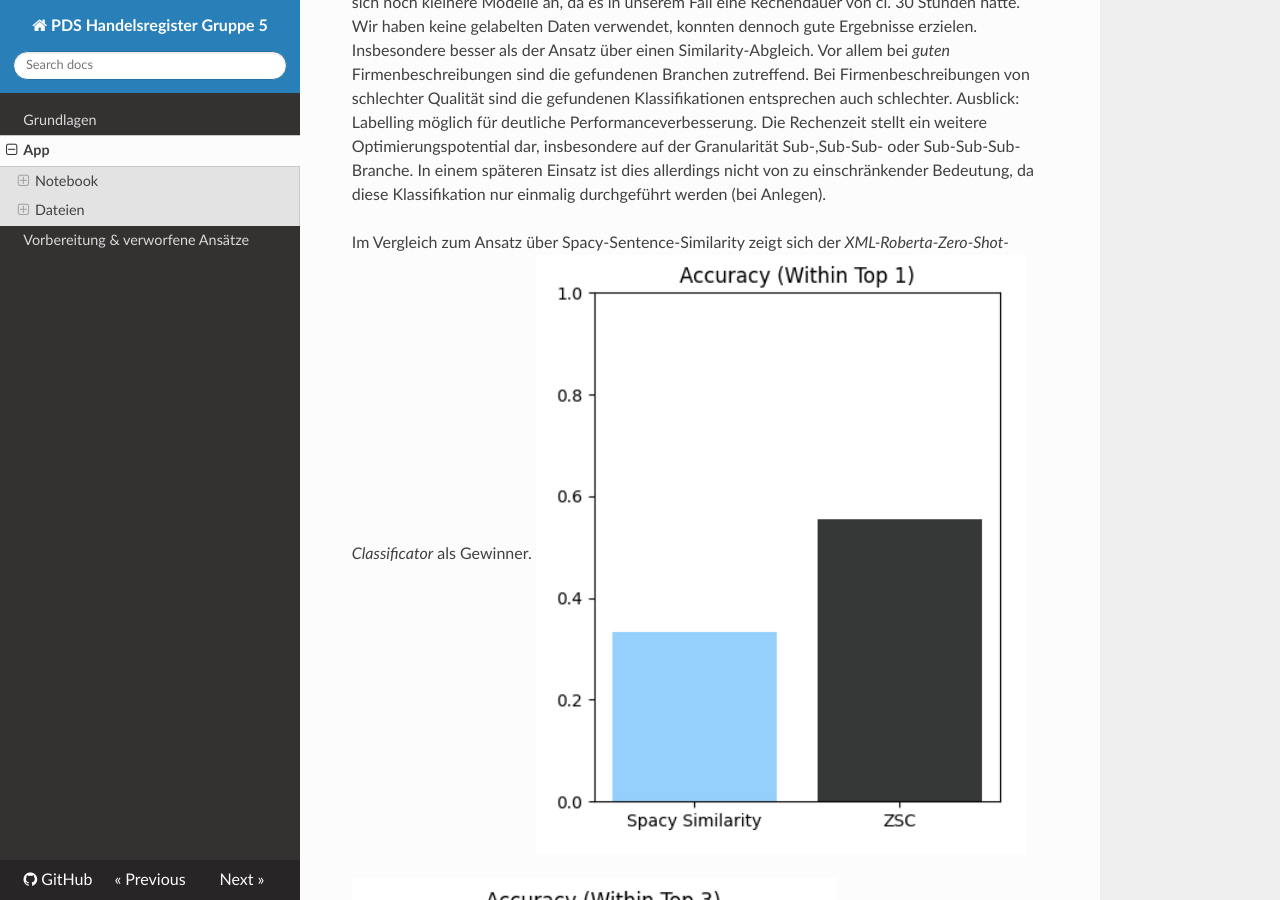
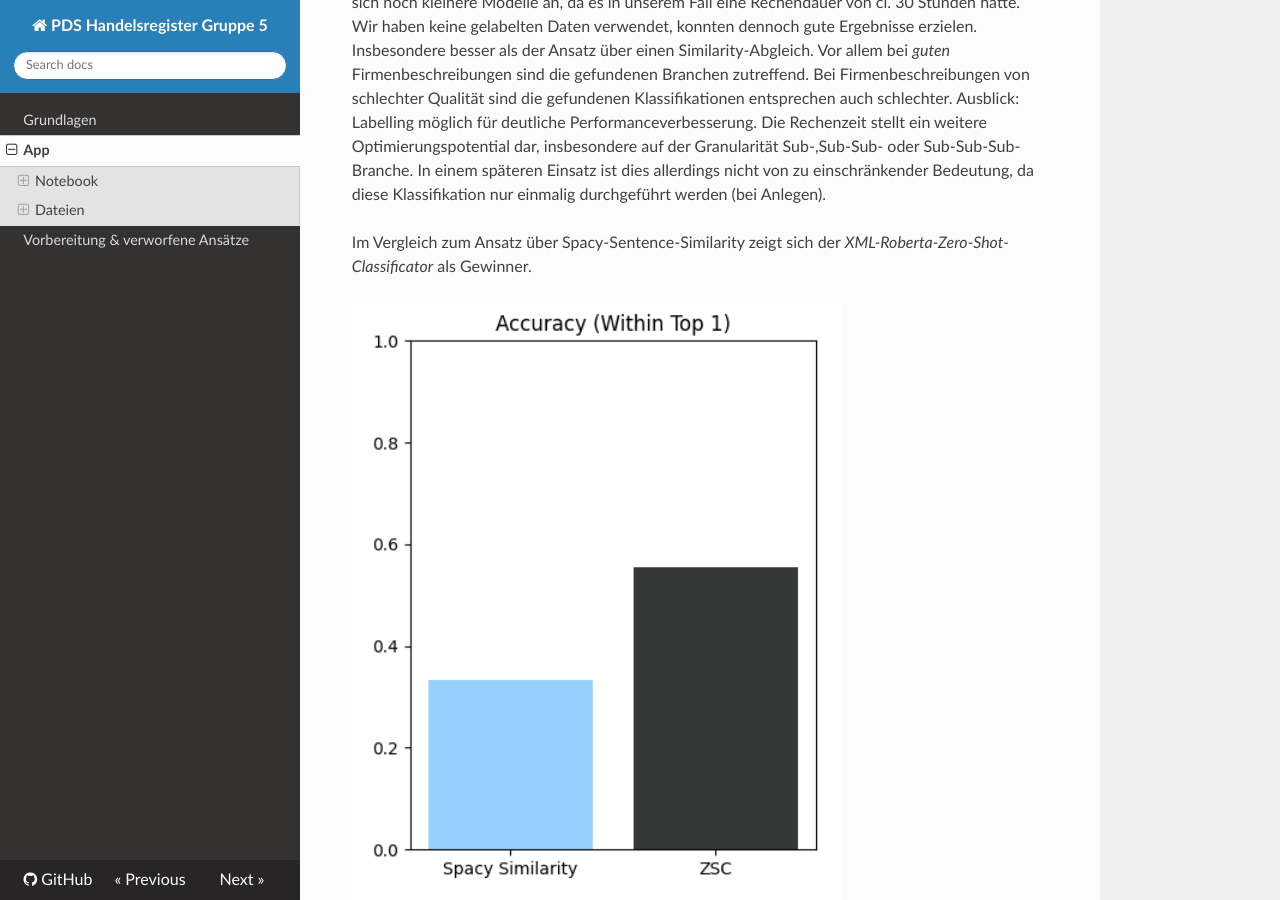
Before and after one commit to joschikahn/DokuPdsHandelsregisterGroup5, an MkDocs documentation site: the page built from docs/app.md, in a window 1280 px wide and 900 px high, scrolled down 2014 px. Built offline with MkDocs 1.6.1, drawn with Linux system fonts in a browser that asks for light colours; nearby versions of some CDN libraries.

Commit message:
Link setup

```diff
--- a/docs/app.md
+++ b/docs/app.md
@@ -31,9 +31,11 @@ Wir haben keine gelabelten Daten verwendet, konnten dennoch gute Ergebnisse erzi
 Ausblick: Labelling möglich für deutliche Performanceverbesserung. Die Rechenzeit stellt ein weitere Optimierungspotential dar, insbesondere auf der Granularität Sub-,Sub-Sub- oder Sub-Sub-Sub-Branche. In einem späteren Einsatz ist dies allerdings nicht von zu einschränkender Bedeutung, da diese Klassifikation nur einmalig durchgeführt werden (bei Anlegen).
 
 Im Vergleich zum Ansatz über Spacy-Sentence-Similarity zeigt sich der *XML-Roberta-Zero-Shot-Classificator* als Gewinner.
-![Vergleich Accuracy](https://raw.githubusercontent.com/joschikahn/DokuPdsHandelsregisterGroup5/main/docs/Data/acc_1_vergleich_spacy_zsc_branchenklass.png)
 
-![Vergleich Accuracy within Top 3](https://raw.githubusercontent.com/joschikahn/DokuPdsHandelsregisterGroup5/main/docs/Data/acc_3_vergleich_spacy_zsc_branchenklass.png)
+![Vergleich Accuracy:  Spacy vs. Zero-Shot](https://raw.githubusercontent.com/joschikahn/DokuPdsHandelsregisterGroup5/main/docs/Data/acc_1_vergleich_spacy_zsc_branchenklass.png)
+
+![Vergleich Accuracy within Top 3: Spacy vs. Zero-Shot](https://raw.githubusercontent.com/joschikahn/DokuPdsHandelsregisterGroup5/main/docs/Data/acc_3_vergleich_spacy_zsc_branchenklass.png)
+
 
 
 ### Funktion: Q-A-Chatbot
```
